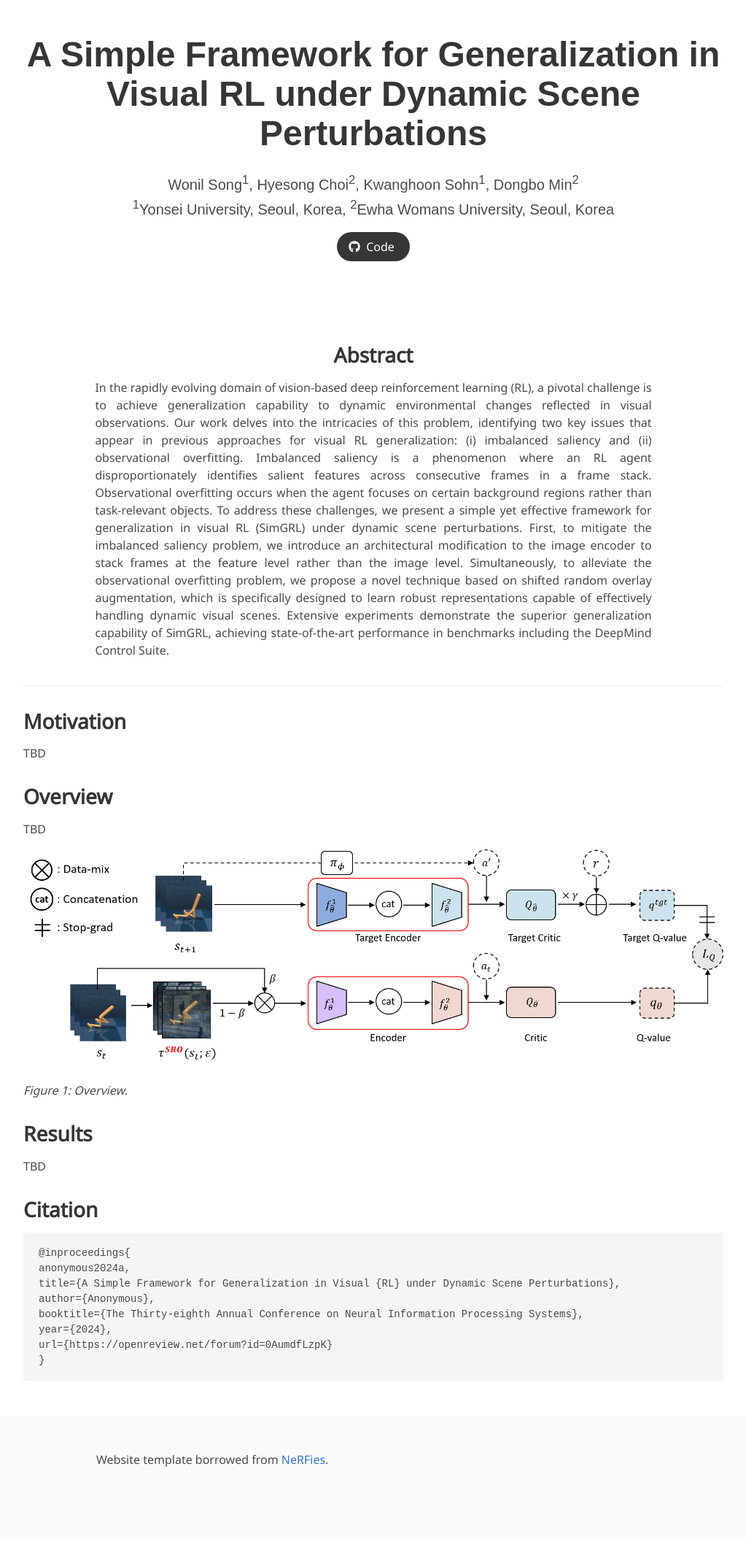
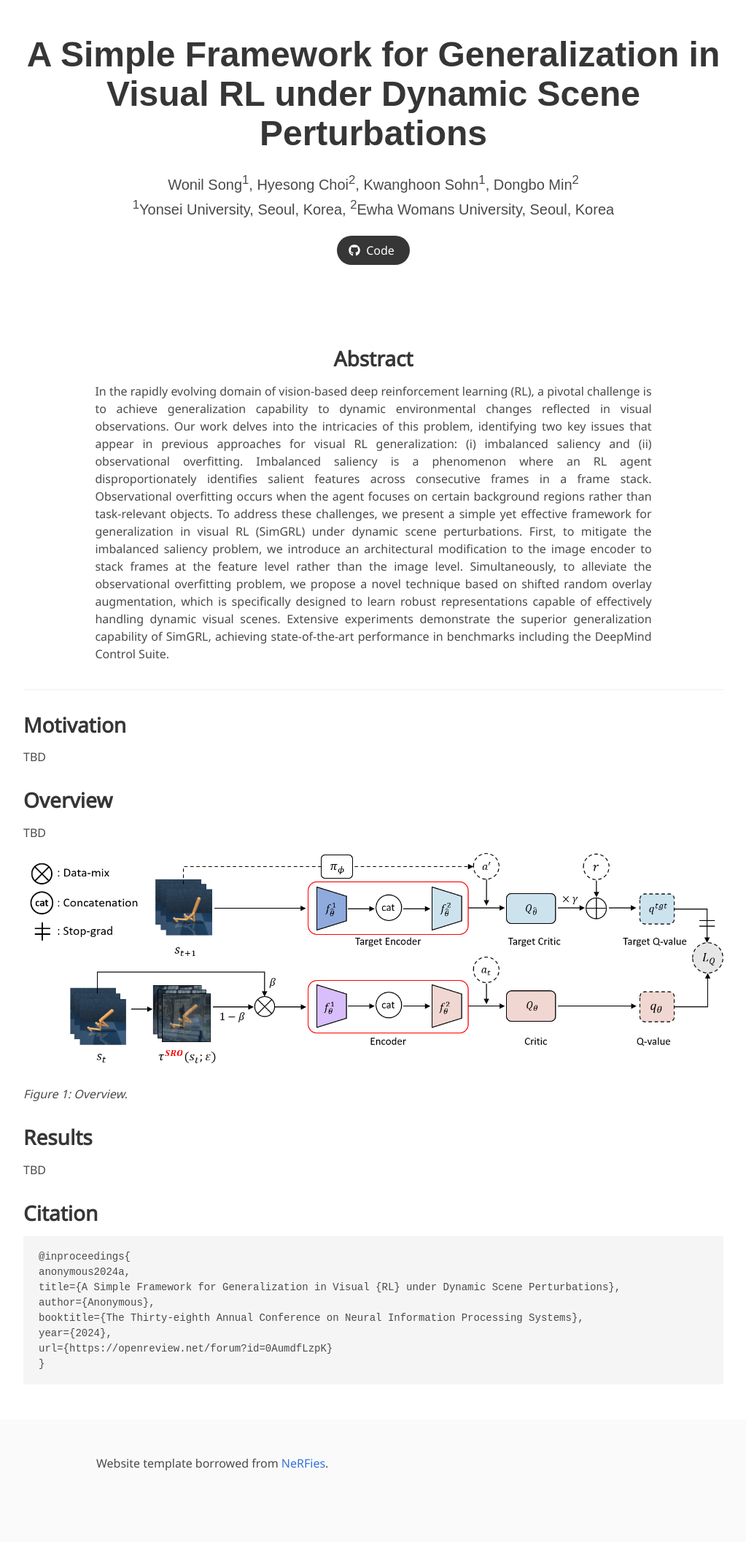
Before and after one commit to W-Song11/SimGRL, a Jekyll site: the page built from index.md, in a window 1280 px wide. Shown: the whole page at 73% size, without its empty margins (128-1151 px from the left). Built offline with Jekyll 4.4.1, drawn with Linux system fonts in a browser that asks for light colours; some web fonts are replaced.

Commit message:
Update index.css

```diff
--- a/static/css/index.css
+++ b/static/css/index.css
@@ -9,7 +9,7 @@ body {
 }
 
 .link-block a {
-    margin-top: 5px;
+    margin-top: 10px;
     margin-bottom: 5px;
 }
 
```
